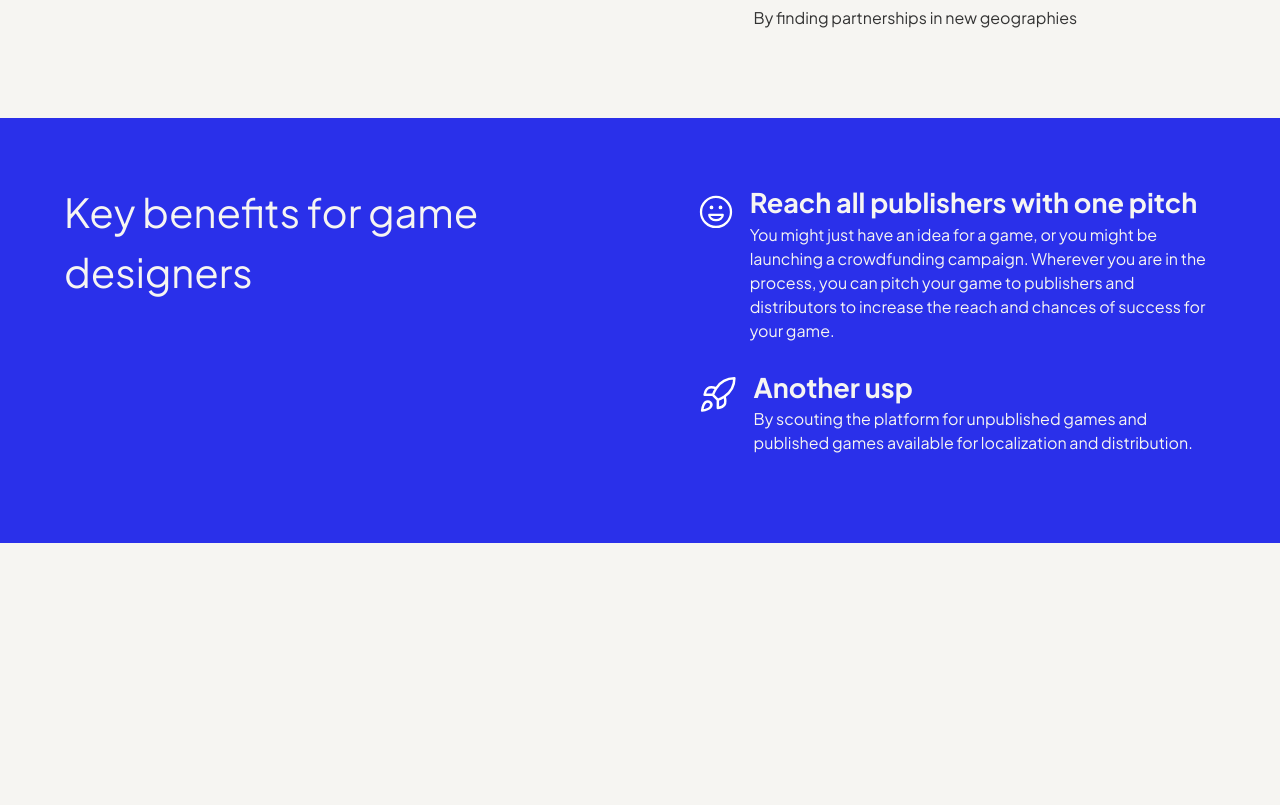
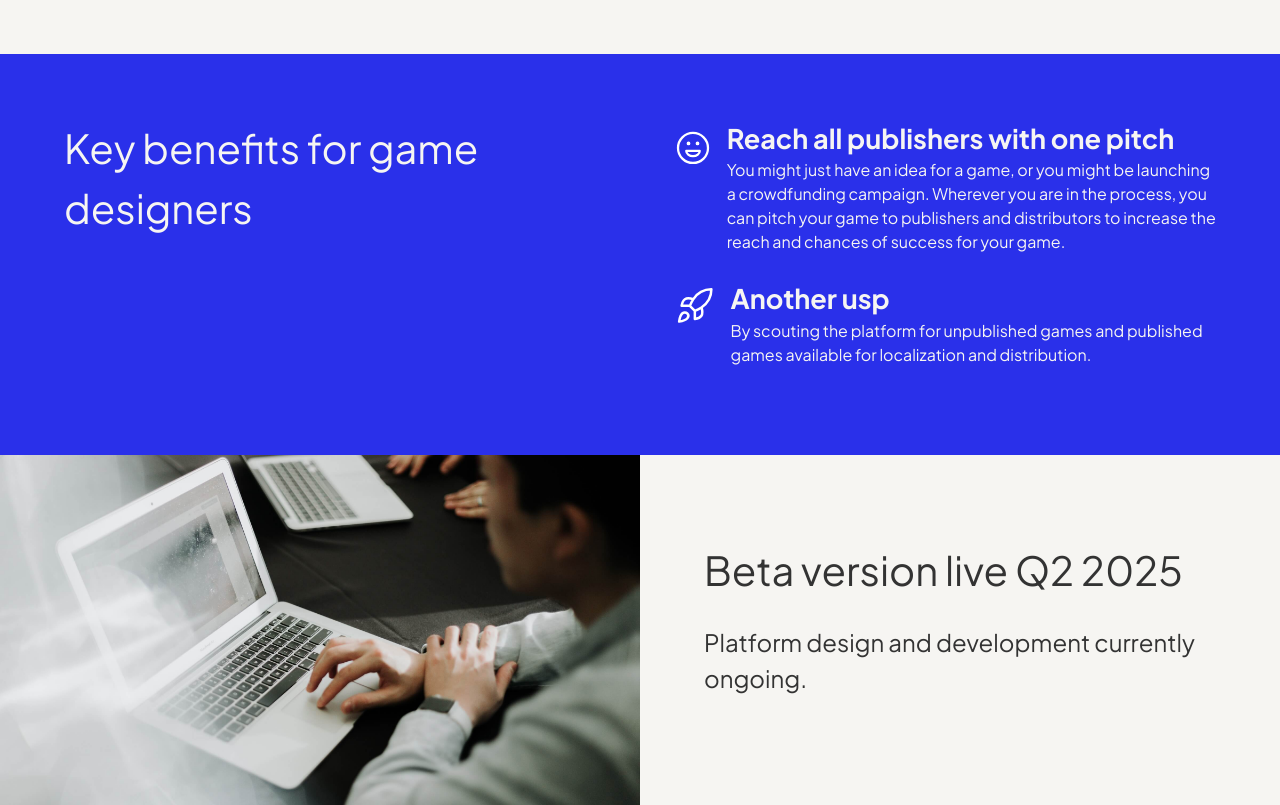
Before and after one commit to pubblo-com/homepage, a React (Create React App) app: page / in a window 1280 px wide. Shown: the part 948-1753 px from the top of the page. Before the commit the page ends 1491 px from the top, so only its background shows below. Built offline with nearby package versions, Linux system fonts and the light colour scheme.

Commit message:
added a text image component

```diff
--- a/src/components/ListComponent.js
+++ b/src/components/ListComponent.js
@@ -1,6 +1,6 @@
 import React from "react";
 import styled from "styled-components";
-import { spacing, typography, colors } from '../styles/tokens';
+import { spacing, typography, colors, breakpoints } from '../styles/tokens';
 
 const USPItem = styled.div`
   display: flex;
@@ -13,6 +13,10 @@ const USPIcon = styled.img`
   height: 40px;
   margin-right: ${spacing.small};
   margin-top: ${spacing.xSmall};
+
+  @media (max-width: ${breakpoints.tablet}) {
+    margin-top: 0;
+  }
 `;
 
 const USPText = styled.div`
--- /dev/null
+++ b/src/components/TextImageComponent.js
@@ -0,0 +1,72 @@
+import React from "react";
+import styled from "styled-components";
+import { spacing, typography, colors, breakpoints } from '../styles/tokens';
+import ListComponent from "./ListComponent";
+import backgroundImage from "../assets/timeline.jpg";
+
+const TextImageSection = styled.section`
+  width: 100%;
+  background-color: ${props => props.backgroundColor || 'transparent'};
+  display: flex;
+  flex-direction: row;
+  justify-content: space-between;
+  align-items: center;
+`;
+
+const TextImageContent = styled.div`
+  width: 100%;
+  display: flex;
+  flex-direction: row;
+  align-items: center;
+  justify-content: space-between;
+
+  @media (max-width: ${breakpoints.tablet}) {
+    flex-direction: column;
+  }
+`;
+
+const ImageSection = styled.div`
+  width: 50%;
+  height: 350px;
+  background: url(${backgroundImage}) center/cover no-repeat;
+  position: relative;
+
+  @media (max-width: ${breakpoints.tablet}) {
+    width: 100%;
+    height: 250px;
+  }
+`;
+
+const TextSection = styled.div`
+  width: 50%;
+  display: flex;
+  flex-direction: column;
+  align-items: flex-start;
+  padding: ${spacing.xXLarge};
+
+  @media (max-width: ${breakpoints.tablet}) {
+    width: 100%;
+    padding: ${spacing.large};
+  }
+`;
+
+const TextImageComponent = ({ headline, text, usps, backgroundColor, textColor, }) => {
+  return (
+    <TextImageSection backgroundColor={backgroundColor}>
+      <TextImageContent>
+
+        <ImageSection textColor={textColor}>
+
+        </ImageSection>
+
+        <TextSection>
+          <h2>{headline}</h2>
+          <p className="body-text-medium">{text}</p>
+        </TextSection>
+
+      </TextImageContent>
+    </TextImageSection>
+  );
+};
+
+export default TextImageComponent;
--- a/src/components/USPComponent.js
+++ b/src/components/USPComponent.js
@@ -30,12 +30,11 @@ const USPContent = styled.div`
 `;
 
 const LeftSide = styled.div`
-  width: 45%;
+  width: 47%;
   display: flex;
   flex-direction: column;
   align-items: flex-start;
   color: ${props => props.textColor || 'text'};
-  padding-bottom: ${spacing.medium};
 
   @media (max-width: ${breakpoints.tablet}) {
     width: 100%;
@@ -43,7 +42,7 @@ const LeftSide = styled.div`
 `;
 
 const RightSide = styled.div`
-  width: 45%;
+  width: 47%;
   display: flex;
   flex-direction: column;
   align-items: flex-start;
--- a/src/pages/HomePage.js
+++ b/src/pages/HomePage.js
@@ -8,6 +8,7 @@ import icon2 from '../assets/icon2.svg';
 import icon3 from '../assets/icon3.svg';
 import iconWhite1 from '../assets/icon-white1.svg';
 import iconWhite2 from '../assets/icon-white2.svg';
+import TextImageComponent from '../components/TextImageComponent.js';
 
 
 const publisherUsps = [
@@ -50,7 +51,7 @@ const HomePage = () => {
   // const handleClick = () => alert('Button clicked!');
   return (
     <div>
-      {/* <Button text="Click me" onClick={handleClick} /> */} */}
+      {/* <Button text="Click me" onClick={handleClick} /> */}
       <Hero />
       <USPComponent
         headline='Key benefits for publishers'
@@ -61,6 +62,10 @@ const HomePage = () => {
         usps={designerUsps}
         backgroundColor={colors.primary}
         textColor={colors.background}
+      />
+      <TextImageComponent
+        headline='Beta version live Q2 2025'
+        text='Platform design and development currently ongoing.'
 
       />
     </div>
--- a/src/styles/GlobalStyles.js
+++ b/src/styles/GlobalStyles.js
@@ -31,7 +31,7 @@ const GlobalStyle = createGlobalStyle`
   h2 {
     font-size: ${typography.fontSizeH2};
     font-weight: ${typography.fontWeightRegular};
-    /* margin-bottom: ${spacing.medium}; */
+    margin-bottom: ${spacing.medium};
     /* color: ${colors.secondary}; */
   }
 
@@ -111,6 +111,7 @@ const GlobalStyle = createGlobalStyle`
 
     h3 {
       font-size: ${typography.fontSizeH3Mobile};
+      margin-bottom: ${spacing.xSmall};
     }
   .body-text-large {
     font-size: ${typography.fontSizeBodyLargeMobile};
```
Also changed, not shown: src/assets/timeline.jpg (added).
